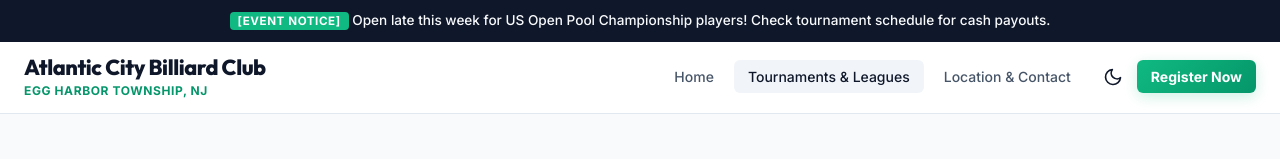
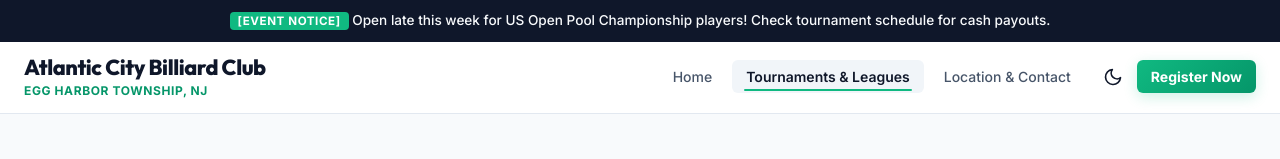
Before and after one commit to RaileyCabs/AC_Billiards_Club, a Next.js app: page /tournaments in a window 1280 px wide. Shown: the top 159 px of the page. Built offline with nearby package versions, Linux system fonts and the light colour scheme.

Commit message:
feat: add smooth scroll-behavior, lightweight page transition fade-in, and active tab indicator animation

```diff
--- a/app/globals.css
+++ b/app/globals.css
@@ -56,6 +56,11 @@
   --shadow-card-hover: 0 12px 35px -10px rgba(0, 0, 0, 0.7);
 }
 
+html {
+  scroll-behavior: smooth;
+  scroll-padding-top: 90px;
+}
+
 * {
   box-sizing: border-box;
   margin: 0;
@@ -72,6 +77,23 @@
   overflow-wrap: break-word;
   transition: background-color 0.25s ease, color 0.25s ease;
 }
+
+/* Smooth Lightweight Page Transition Animation */
+@keyframes pageFadeIn {
+  0% {
+    opacity: 0;
+    transform: translateY(8px);
+  }
+  100% {
+    opacity: 1;
+    transform: translateY(0);
+  }
+}
+
+main {
+  animation: pageFadeIn 0.35s cubic-bezier(0.16, 1, 0.3, 1) forwards;
+}
+
 
 /* ==========================================
    1. ANNOUNCEMENT BANNER
@@ -159,14 +181,50 @@
   font-weight: 500;
   padding: 8px 14px;
   border-radius: var(--radius-sm);
-  transition: all 0.2s ease-in-out;
+  transition: color 0.2s ease, background-color 0.2s ease, transform 0.15s ease;
   white-space: nowrap;
+  position: relative;
 }
 
-nav a:hover, nav a.active {
+nav a:hover {
   color: var(--text-primary);
   background-color: var(--bg-nav-active);
+  transform: translateY(-1px);
 }
+
+nav a:active {
+  transform: scale(0.97);
+}
+
+nav a.active {
+  color: var(--text-primary);
+  background-color: var(--bg-nav-active);
+  font-weight: 600;
+}
+
+nav a.active::after {
+  content: '';
+  position: absolute;
+  bottom: 2px;
+  left: 12px;
+  right: 12px;
+  height: 2px;
+  background-color: var(--accent-emerald);
+  border-radius: 2px;
+  animation: smoothTabUnderline 0.25s cubic-bezier(0.16, 1, 0.3, 1) forwards;
+}
+
+@keyframes smoothTabUnderline {
+  0% {
+    transform: scaleX(0);
+    opacity: 0;
+  }
+  100% {
+    transform: scaleX(1);
+    opacity: 1;
+  }
+}
+
 
 .nav-cta {
   background: linear-gradient(135deg, var(--accent-emerald) 0%, var(--accent-emerald-dark) 100%) !important;
```
